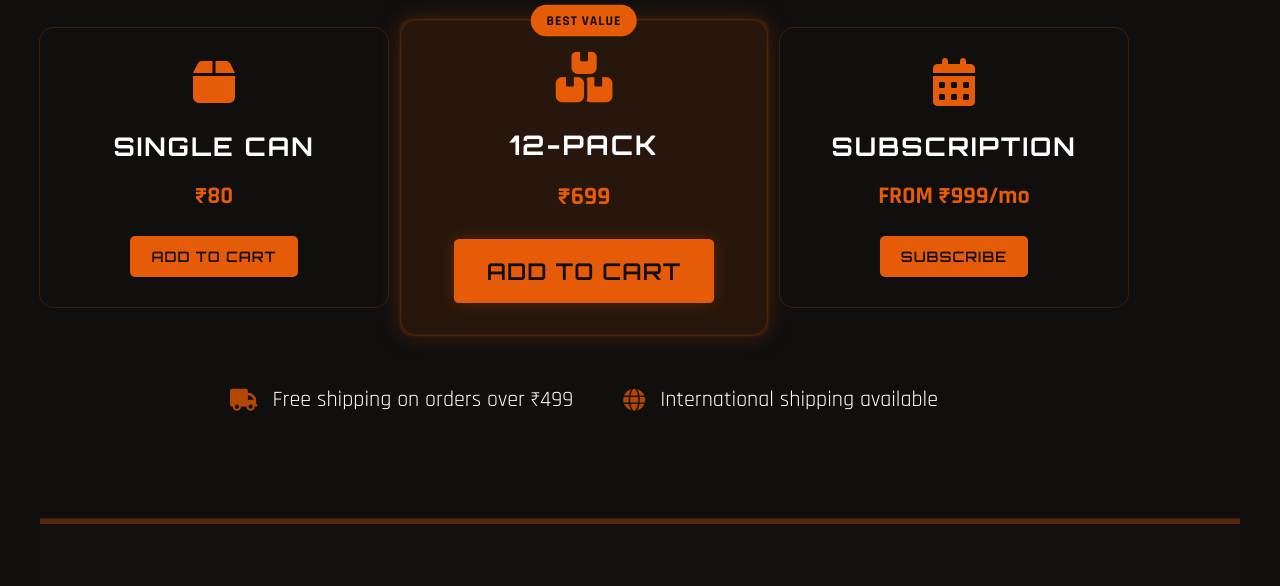
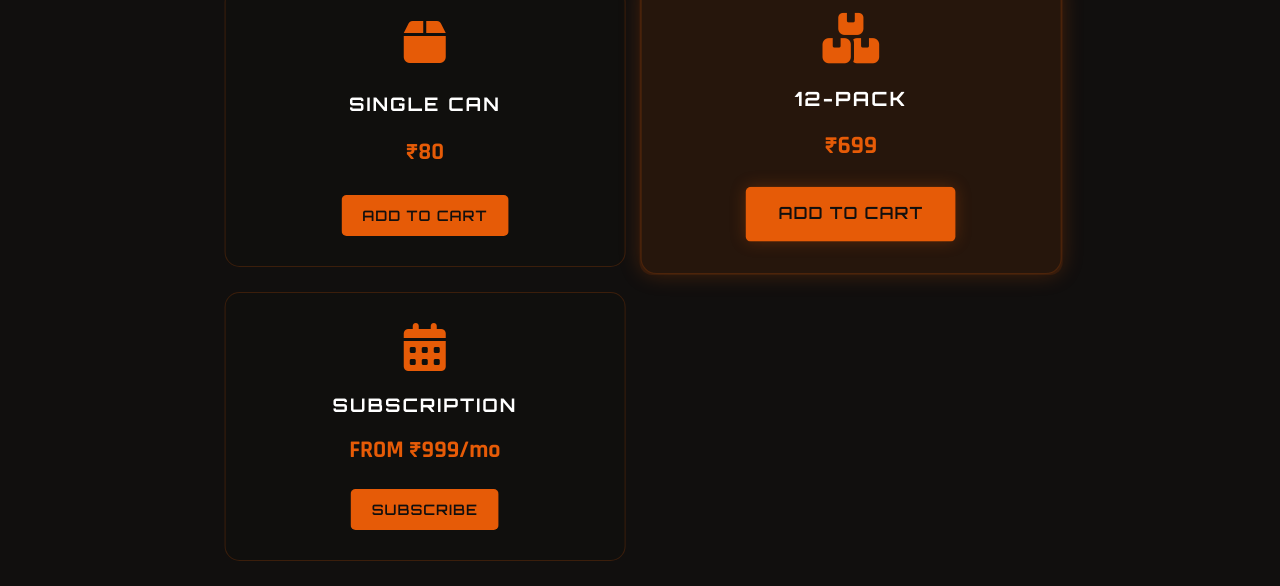
Before and after one commit to BLUESOUL777/blacksimba, a plain HTML site: page store.html in a window 1280 px wide. Shown: the part 242-828 px from the top of the page. Drawn offline with Linux system fonts and the light colour scheme.

Commit message:
push
dekho contact page karna h baki koi gadbad rha toh batao

```diff
--- a/store.html
+++ b/store.html
@@ -9,10 +9,7 @@
     <script async src="https://unpkg.com/es-module-shims@1.6.3/dist/es-module-shims.js"></script>
     <link rel="stylesheet" href="https://cdnjs.cloudflare.com/ajax/libs/font-awesome/6.4.0/css/all.min.css">
     <style>
-    body {
-    font-size: 16px;
-    padding: 10px;
-}
+
 
         @media (max-width: 768px) {
             body {
@@ -30,35 +27,16 @@
         }
 
         @media (max-width: 1440px) {
-    body {
-        font-size: 22px;
-        padding: 40px;
-    }
-    #store{
+
+            #contact {
                 margin: auto;
                 transform: translateX(-13%);
             }
 
         }
 
-#store {
-    width: 100%;
-    max-width: 1200px;
-    margin: 0 auto;
 
-}
-.store-options {
-    display: flex;
-    flex-wrap: wrap;
-    justify-content: center;
-    gap: 20px;
-}
 
-.store-card {
-    flex: 1 1 300px;
-    max-width: 350px;
-    text-align: center;
-}
 
         @media (max-width: 768px) {
             .store-options {
@@ -66,12 +44,20 @@
                 align-items: center;
             }
 
-    .store-card {
-        width: 90%;
+
+            #contact {
+                margin: auto;
+
             }
-    #store{
-        margin: auto;
-        transform: translateX(-30%);
+        }
+        @media (min-width: 1280px) and (max-width: 1536px) {
+
+
+        #store {
+            width: 70%;
+            margin: 0 auto;
+            text-align: center;
+            transform: translateX(10%) !important;
         }
     }
 
--- a/style.css
+++ b/style.css
@@ -1816,35 +1816,3 @@ footer::before {
   max-height: 1500px;
   overflow: hidden;
 }
-
-body {
-    font-size: 16px;
-    padding: 10px;
-}
-
-@media (min-width: 768px) {
-    body {
-        font-size: 18px;
-        padding: 20px;
-    }
-}
-
-@media (min-width: 1024px) {
-    body {
-        font-size: 20px;
-        padding: 30px;
-    }
-}
-
-@media (min-width: 1440px) {
-    body {
-        font-size: 22px;
-        padding: 40px;
-    }
-}
-
-.container {
-    width: 100%;
-    max-width: 1200px;
-    margin: 0 auto;
-}
```
Also changed, not shown: about.html (+31 -8 lines), contact.html (+0 -62 lines), energy.html (+14 -1 lines). Lines whose indentation alone changed are shown as unchanged.
